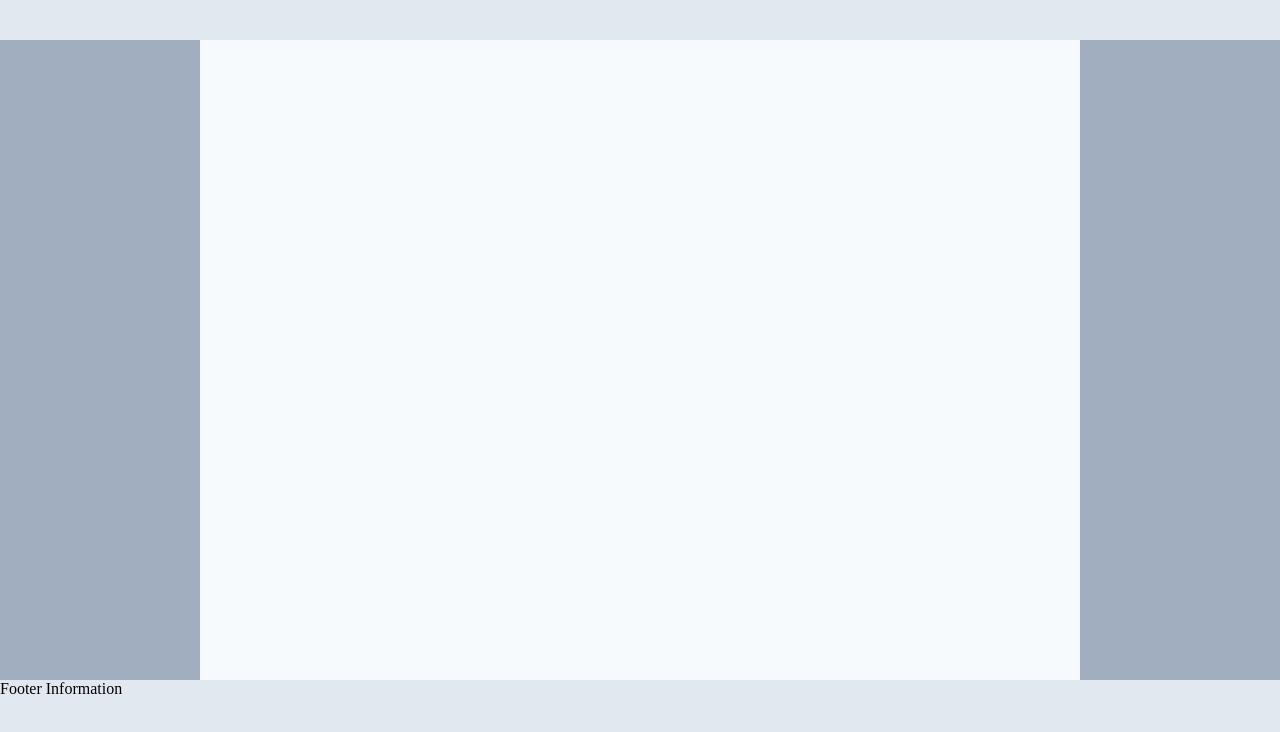
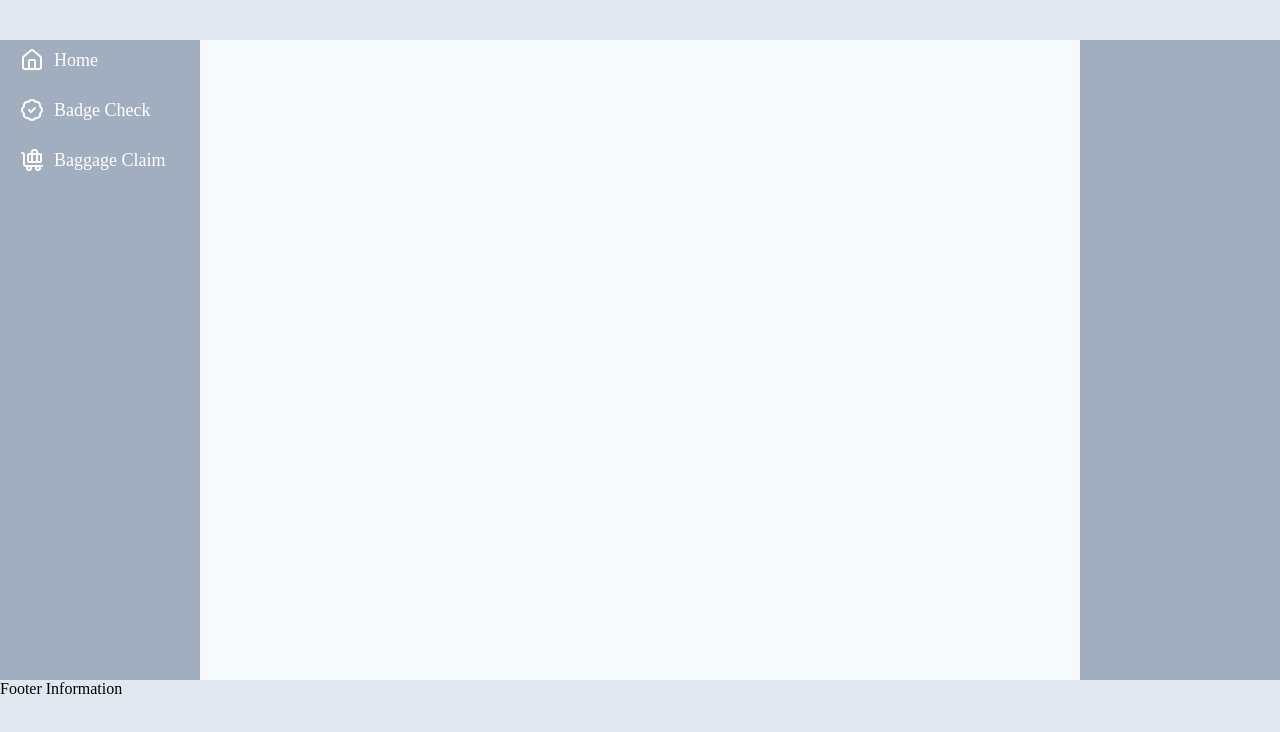
Before and after one commit to iisce/frontend-fundamentals-14w, a plain HTML site: page examples/week-06/session-17/index.html in a window 1280 px wide. Shown: the part 40-772 px from the top of the page. Drawn offline with Linux system fonts and the light colour scheme.

Commit message:
feat: Enhance sidebar navigation with icons and improved styling

```diff
--- a/examples/week-06/session-17/index.html
+++ b/examples/week-06/session-17/index.html
@@ -17,7 +17,92 @@
 			<div class="header bg-gray-300 h-20">
 				<h1>My Website</h1>
 			</div>
-			<div class="sidebar bg-gray-500"></div>
+			<div class="sidebar bg-gray-500">
+				<div
+					id="home"
+					class="nav-link"
+				>
+					<svg
+						xmlns="http://www.w3.org/2000/svg"
+						width="24"
+						height="24"
+						viewBox="0 0 24 24"
+						fill="none"
+						stroke="currentColor"
+						stroke-width="2"
+						stroke-linecap="round"
+						stroke-linejoin="round"
+						class="lucide lucide-house-icon lucide-house"
+					>
+						<path d="M15 21v-8a1 1 0 0 0-1-1h-4a1 1 0 0 0-1 1v8" />
+						<path
+							d="M3 10a2 2 0 0 1 .709-1.528l7-6a2 2 0 0 1 2.582 0l7 6A2 2 0 0 1 21 10v9a2 2 0 0 1-2 2H5a2 2 0 0 1-2-2z"
+						/>
+					</svg>
+					<a href="#home">Home</a>
+				</div>
+				<div
+					id="badge-check"
+					class="nav-link"
+				>
+					<svg
+						xmlns="http://www.w3.org/2000/svg"
+						width="24"
+						height="24"
+						viewBox="0 0 24 24"
+						fill="none"
+						stroke="currentColor"
+						stroke-width="2"
+						stroke-linecap="round"
+						stroke-linejoin="round"
+						class="lucide lucide-badge-check-icon lucide-badge-check"
+					>
+						<path
+							d="M3.85 8.62a4 4 0 0 1 4.78-4.77 4 4 0 0 1 6.74 0 4 4 0 0 1 4.78 4.78 4 4 0 0 1 0 6.74 4 4 0 0 1-4.77 4.78 4 4 0 0 1-6.75 0 4 4 0 0 1-4.78-4.77 4 4 0 0 1 0-6.76Z"
+						/>
+						<path d="m9 12 2 2 4-4" />
+					</svg>
+					<a href="#badge-check">Badge Check</a>
+				</div>
+				<div
+					id="baggage-claim"
+					class="nav-link"
+				>
+					<svg
+						xmlns="http://www.w3.org/2000/svg"
+						width="24"
+						height="24"
+						viewBox="0 0 24 24"
+						fill="none"
+						stroke="currentColor"
+						stroke-width="2"
+						stroke-linecap="round"
+						stroke-linejoin="round"
+						class="lucide lucide-baggage-claim-icon lucide-baggage-claim"
+					>
+						<path d="M22 18H6a2 2 0 0 1-2-2V7a2 2 0 0 0-2-2" />
+						<path d="M17 14V4a2 2 0 0 0-2-2h-1a2 2 0 0 0-2 2v10" />
+						<rect
+							width="13"
+							height="8"
+							x="8"
+							y="6"
+							rx="1"
+						/>
+						<circle
+							cx="18"
+							cy="20"
+							r="2"
+						/>
+						<circle
+							cx="9"
+							cy="20"
+							r="2"
+						/>
+					</svg>
+					<a href="#baggage-claim">Baggage Claim</a>
+				</div>
+			</div>
 			<div class="content bg-gray-100"></div>
 			<div class="ads bg-gray-500"></div>
 			<div class="footer bg-gray-300 h-20">
--- a/examples/week-06/session-17/style.css
+++ b/examples/week-06/session-17/style.css
@@ -23,7 +23,52 @@
 }
 .sidebar {
 	grid-area: sidebar;
+	display: flex;
+	flex-direction: column; /* Stack items vertically */
+	gap: 10px; /* Add space between items */
 }
+
+.nav-link {
+	display: flex;
+	align-items: center; /* Center items vertically */
+	justify-content: start;
+	padding-left: 20px;
+	gap: 10px;
+	color: white;
+	border-bottom: 8px solid transparent;
+	border-top: 8px solid transparent;
+}
+
+.nav-link a {
+	color: white;
+	text-decoration: none;
+	font-size: 18px;
+	font-weight: 500;
+}
+
+.nav-link:hover {
+	text-decoration: underline;
+	background-color: rgba(255, 255, 255, 0.1);
+}
+
+.nav-link:hover {
+	color: yellow;
+}
+
+.nav-link:hover svg {
+	transform: rotate(360deg);
+	transition: transform 0.9s ease;
+}
+
+#home:target,
+#badge-check:target,
+#baggage-claim:target {
+	border-left: 3px solid yellow;
+	border-bottom: 8px solid transparent;
+	border-top: 8px solid transparent;
+	background-color: rgba(255, 255, 255, 0.1);
+}
+
 .content {
 	grid-area: content;
 }
```
